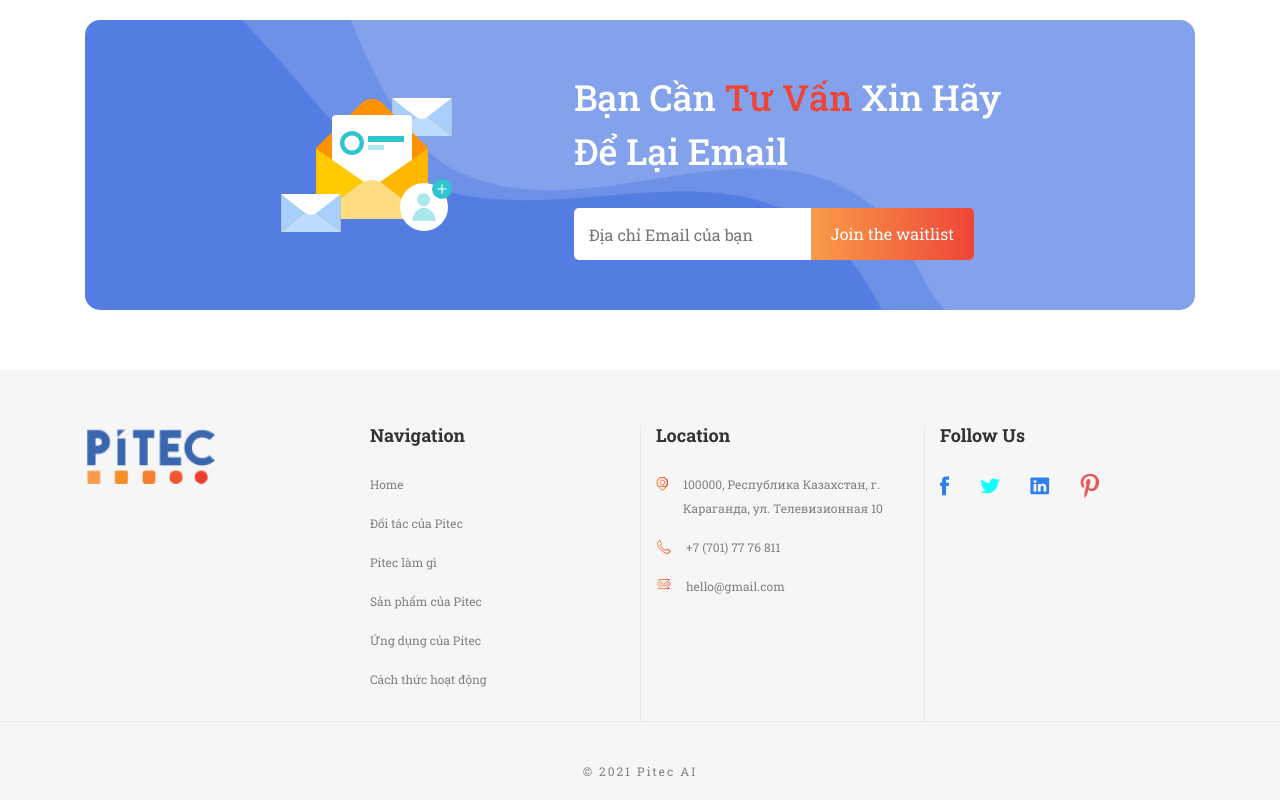
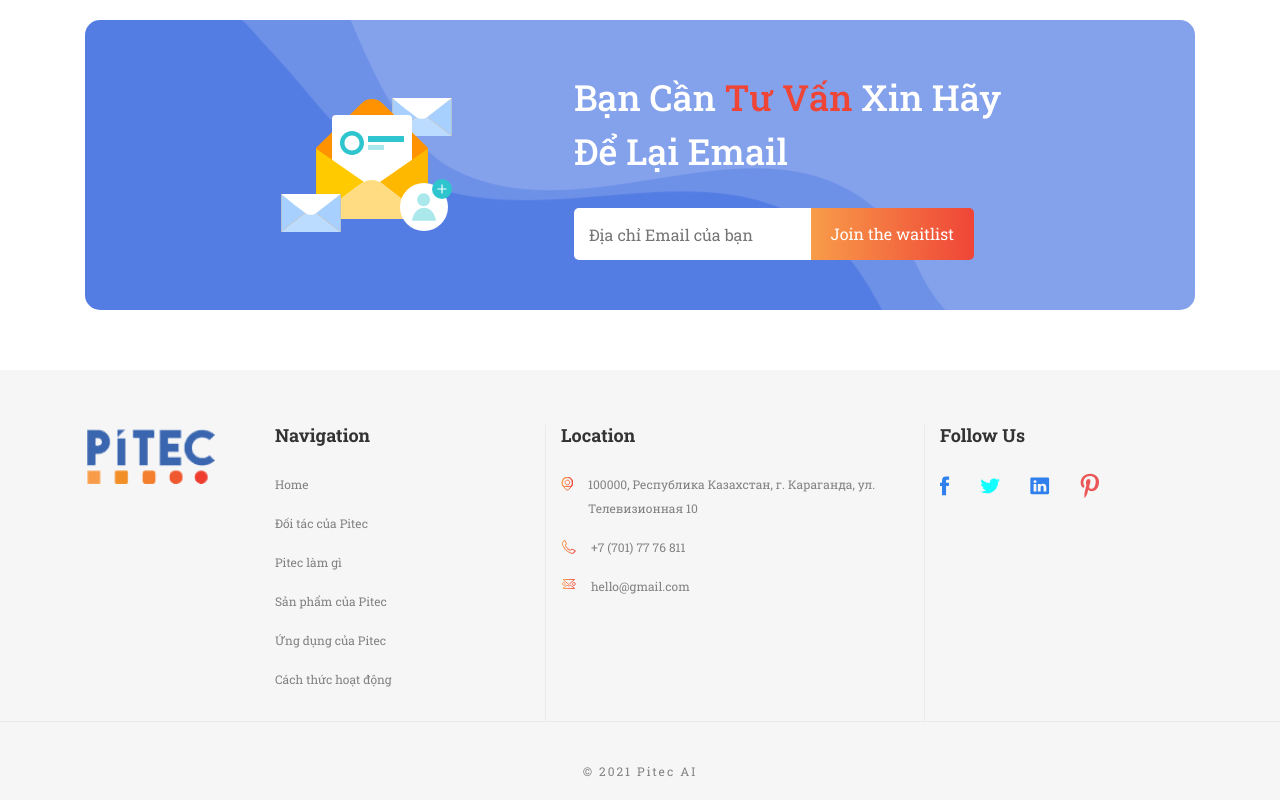
Before and after one commit to daonghia2404/pitec, a website: page src/index.pug in a window 1280 px wide. Shown: the part 4354-5154 px from the top of the page. Drawn offline with nearby package versions, Linux system fonts and the light colour scheme; files that its build step writes are made by us from their sources.

Commit message:
Fix reviews

```diff
--- a/src/assets/css/components/section-product.scss
+++ b/src/assets/css/components/section-product.scss
@@ -51,6 +51,11 @@ section.section-product {
               z-index: -1;
             }
           }
+          .button-group {
+            @media(max-width: 575px) {
+              justify-content: center;
+            }
+          }
           h4 {
             font-size: 30px;
             color: $black;
--- a/src/assets/css/layout/footer.scss
+++ b/src/assets/css/layout/footer.scss
@@ -15,13 +15,11 @@ footer.footer {
       width: 100%;
     }
   }
-  .col-lg-3 {
-    &.border-col {
-      border-left: 1px solid rgba(0, 0, 0, 0.05);
-      border-right: 1px solid rgba(0, 0, 0, 0.05);
-      @media (max-width: 991px) {
-        border: none;
-      }
+  .border-col {
+    border-left: 1px solid rgba(0, 0, 0, 0.05);
+    border-right: 1px solid rgba(0, 0, 0, 0.05);
+    @media (max-width: 991px) {
+      border: none;
     }
   }
   .footer-col {
--- a/src/includes/layout/footer.pug
+++ b/src/includes/layout/footer.pug
@@ -12,7 +12,7 @@ footer.footer
   .container
     .footer-wrapper
       .row
-        .col-lg-3.col-md-6
+        .col-lg-2.col-md-6
           .footer-col
             .footer-logo
               img(src="./assets/images/logo.png", alt="")
@@ -22,7 +22,7 @@ footer.footer
             .footer-lists
               each item in dataNavFooter
                 a(href=`${item.link}`).list-item.link= item.title
-        .col-lg-3.col-md-6.border-col
+        .col-lg-4.col-md-6.border-col
           .footer-col
             h4.footer-title Location
             .footer-lists
```
Also changed, not shown: dist/assets/css/main.css, dist/index.html, src/assets/css/main.css, src/index.html.
